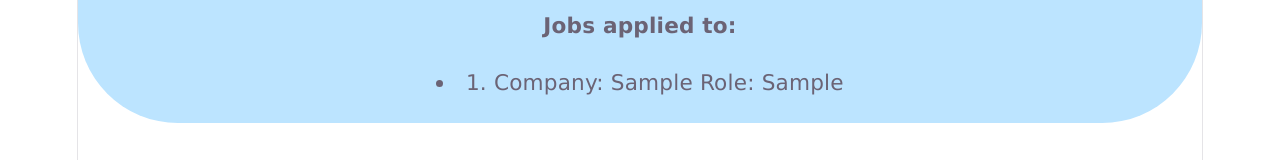
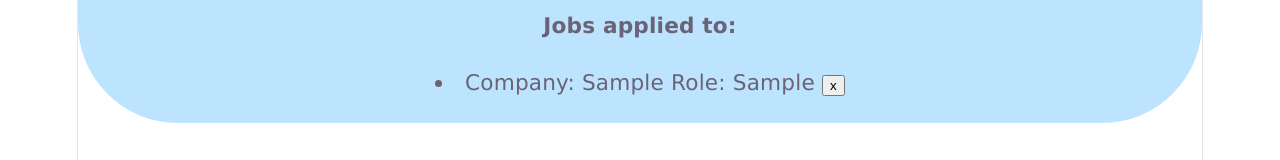
Before and after one commit to gaberonincheese/cs81-final-jobtracker, a React (Vite) app in the folder final-jobtracker/: page / in a window 1280 px wide. Both pictures are taken after typing "Sample", "Sample" into the empty fields and a click on the button "Add this job". Shown: the part 354-514 px from the top of the page. Built offline with nearby package versions, Linux system fonts and the light colour scheme.

Commit message:
Added deletion for jobs

```diff
--- a/final-jobtracker/src/App.jsx
+++ b/final-jobtracker/src/App.jsx
@@ -38,6 +38,7 @@ function Jobs() {
   const [jobForm, setJobForm] = useState({
     companyName: "",
     companyRole: ""
+
   });
 
   // This function allows filtering of the jobs array based on the term a user searches for.
@@ -50,6 +51,11 @@ function Jobs() {
       setFilteredJobs(jobs);
     }
   }
+
+  const deleteJob = (id) => {
+    //console.log(id);
+    setJobs(jobs.filter((job) => job.id !== id));
+  };
 
   // This function handles input change for the inputs in the form.
   const handleInputChange = (event) => {
@@ -131,8 +137,8 @@ function Jobs() {
 
       {/* Here, making an unordered list of all items in the jobs array.*/}
       <ul className='jobs-map'>
-        {searchTerm.length >= 1 ? filteredJobs.map(job => (<li key={job.id}> {job.id}. Company: {job.name} Role: {job.role} </li>))
-        : jobs.map(job => (<li key={job.id}> {job.id}. Company: {job.name} Role: {job.role} </li>))}
+        {searchTerm.length >= 1 ? filteredJobs.map(job => (<li key={job.id}> Company: {job.name} Role: {job.role} <button onClick={() => deleteJob(job.id)}> x </button> </li>))
+        : jobs.map(job => (<li key={job.id}> Company: {job.name} Role: {job.role} <button onClick={() => deleteJob(job.id)}> x </button> </li>))}
       </ul>
     </div>
   );
```
